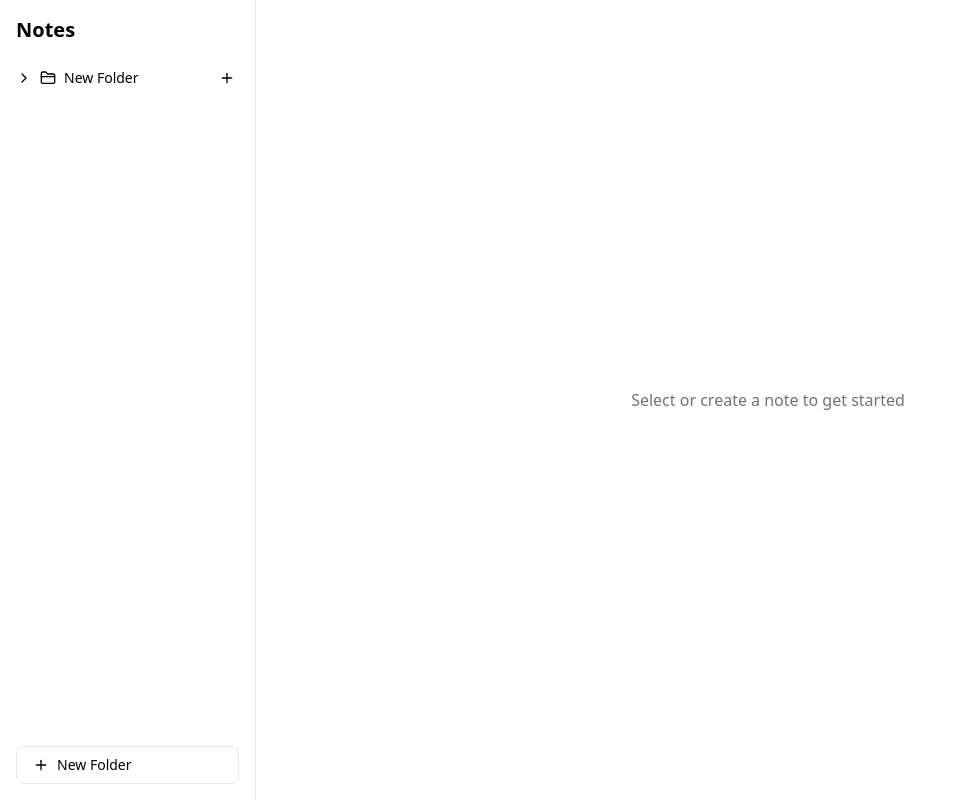
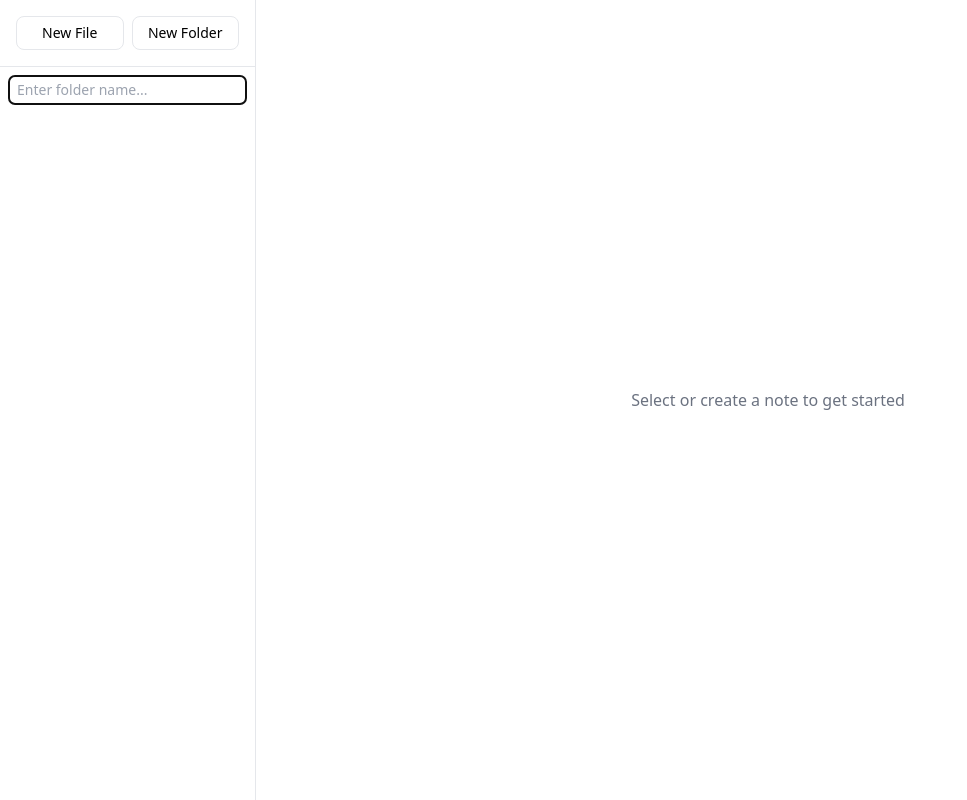
Before and after one commit to mariusrundereim/jasper-app, a Next.js app: page / in a window 1280 px wide. Both pictures are taken after a click on the button "New Folder". Shown: the whole page, without its empty margins (0-967 px from the left). Built offline with nearby package versions, Linux system fonts and the light colour scheme.

Commit message:
update that user can change folder name in sidebar

```diff
--- a/app/components/sidebar.tsx
+++ b/app/components/sidebar.tsx
@@ -8,6 +8,7 @@ import {
   FolderClosed,
   Plus,
   Trash,
+  Edit,
 } from "lucide-react";
 import { Folder, Note } from "../types/notes";
 
@@ -17,7 +18,9 @@ interface SidebarProps {
   onSelectNote: (note: Note) => void;
   onCreateNote: (folderId: string) => void;
   onDeleteNote: (noteId: string) => void;
-  onCreateFolder: () => void;
+  onCreateFolder: (name: string) => void;
+  onDeleteFolder: (folderId: string) => void;
+  onUpdateFolder: (folderId: string, updates: Partial<Folder>) => void;
 }
 
 function Sidebar({
@@ -27,49 +30,138 @@ function Sidebar({
   onCreateNote,
   onDeleteNote,
   onCreateFolder,
+  onDeleteFolder,
+  onUpdateFolder,
 }: SidebarProps) {
   const [expandedFolders, setExpandedFolders] = useState<
     Record<string, boolean>
   >({});
+  const [selectedFolderId, setSelectedFolderId] = useState<string | null>(null);
+  const [isCreatingFolder, setIsCreatingFolder] = useState(false);
+  const [newFolderName, setNewFolderName] = useState("");
 
+  // Toggle folder
   const toggleFolder = (folderId: string) => {
     setExpandedFolders((prev) => ({
       ...prev,
       [folderId]: !prev[folderId],
     }));
   };
+
+  // Create folder
+  const handleCreateFolder = () => {
+    setIsCreatingFolder(true);
+    setNewFolderName("");
+  };
+
+  // Handle folder submit
+  const handleFolderSubmit = (e: React.FormEvent) => {
+    e.preventDefault();
+    if (newFolderName.trim()) {
+      onCreateFolder(newFolderName);
+      setIsCreatingFolder(false);
+      setNewFolderName("");
+    }
+  };
+
   return (
     <div className="flex h-screen w-64 flex-col border-r bg-white">
-      <div className="p-4">
-        <h1 className="text-xl font-bold">Notes</h1>
+      {/* Header with New File/Folder buttons */}
+      <div className="border-b p-4">
+        <div className="flex gap-2">
+          <button
+            className="flex-1 rounded-lg border border-gray-200 px-3 py-1.5 text-sm hover:bg-gray-50"
+            onClick={() => selectedFolderId && onCreateNote(selectedFolderId)}
+          >
+            New File
+          </button>
+          <button
+            className="flex-1 rounded-lg border border-gray-200 px-3 py-1.5 text-sm hover:bg-gray-50"
+            onClick={handleCreateFolder}
+          >
+            New Folder
+          </button>
+        </div>
       </div>
 
-      <div className="flex-1 overflow-auto px-2">
+      {/* Folder list */}
+      <div className="flex-1 overflow-auto p-2">
+        {/* New Folder Input */}
+        {isCreatingFolder && (
+          <form onSubmit={handleFolderSubmit} className="mb-2">
+            <input
+              autoFocus
+              type="text"
+              value={newFolderName}
+              onChange={(e) => setNewFolderName(e.target.value)}
+              onBlur={() => {
+                if (!newFolderName.trim()) {
+                  setIsCreatingFolder(false);
+                }
+              }}
+              className="w-full rounded-md border border-gray-300 px-2 py-1 text-sm"
+              placeholder="Enter folder name..."
+            />
+          </form>
+        )}
+
+        {/* Folders */}
         {folders.map((folder) => (
-          <div key={folder.id} className="mb-2">
+          <div key={folder.id} className="mb-1">
             <div
-              className="flex items-center gap-2 rounded-lg px-2 py-1.5 hover:bg-gray-100 cursor-pointer"
-              onClick={() => toggleFolder(folder.id)}
+              className={`group flex items-center gap-2 rounded-lg px-2 py-1.5 hover:bg-gray-100 ${
+                selectedFolderId === folder.id ? "bg-gray-100" : ""
+              }`}
+              onClick={() => setSelectedFolderId(folder.id)}
+            >
+              <button
+                className="p-0.5"
+                onClick={(e) => {
+                  e.stopPropagation();
+                  toggleFolder(folder.id);
+                }}
               >
                 {expandedFolders[folder.id] ? (
                   <ChevronDown className="h-4 w-4" />
                 ) : (
                   <ChevronRight className="h-4 w-4" />
                 )}
+              </button>
               <FolderClosed className="h-4 w-4" />
-              <span className="text-sm font-medium">{folder.name}</span>
+              <span className="flex-1 text-sm">{folder.name}</span>
 
+              {/* Edit/Delete buttons - only shown when folder is selected */}
+              {selectedFolderId === folder.id && (
+                <div className="flex gap-1">
                   <button
-                className="ml-auto rounded-sm p-1 hover:bg-gray-200"
+                    className="rounded p-1 hover:bg-gray-200"
                     onClick={(e) => {
                       e.stopPropagation();
-                  onCreateNote(folder.id);
+                      onUpdateFolder(folder.id, {
+                        name:
+                          prompt("New folder name:", folder.name) ||
+                          folder.name,
+                      });
                     }}
                   >
-                <Plus className="h-4 w-4" />
+                    <Edit className="h-4 w-4" />
+                  </button>
+                  <button
+                    className="rounded p-1 hover:bg-gray-200"
+                    onClick={(e) => {
+                      e.stopPropagation();
+                      if (confirm("Delete this folder and all its notes?")) {
+                        onDeleteFolder(folder.id);
+                      }
+                    }}
+                  >
+                    <Trash className="h-4 w-4" />
                   </button>
                 </div>
+              )}
+            </div>
 
+            {/* Notes */}
             {expandedFolders[folder.id] && (
               <div className="ml-4 mt-1 space-y-1">
                 {folder.notes.map((note) => (
@@ -84,31 +176,17 @@ function Sidebar({
                   >
                     <File className="h-4 w-4" />
                     <span className="text-sm">{note.title}</span>
-
-                    <DropdownMenu.Root>
-                      <DropdownMenu.Trigger asChild>
                     <button
-                          className="ml-auto rounded-sm p-1 hover:bg-gray-200"
-                          onClick={(e) => e.stopPropagation()}
+                      className="ml-auto rounded p-1 opacity-0 hover:bg-gray-200 group-hover:opacity-100"
+                      onClick={(e) => {
+                        e.stopPropagation();
+                        if (confirm("Delete this note?")) {
+                          onDeleteNote(note.id);
+                        }
+                      }}
                     >
                       <Trash className="h-4 w-4" />
                     </button>
-                      </DropdownMenu.Trigger>
-
-                      <DropdownMenu.Portal>
-                        <DropdownMenu.Content
-                          className="min-w-[120px] rounded-md bg-white p-1 shadow-md"
-                          sideOffset={5}
-                        >
-                          <DropdownMenu.Item
-                            className="flex cursor-pointer items-center rounded-sm px-2 py-1.5 text-sm text-red-600 outline-none hover:bg-gray-100"
-                            onClick={() => onDeleteNote(note.id)}
-                          >
-                            Delete Note
-                          </DropdownMenu.Item>
-                        </DropdownMenu.Content>
-                      </DropdownMenu.Portal>
-                    </DropdownMenu.Root>
                   </div>
                 ))}
               </div>
@@ -116,16 +194,6 @@ function Sidebar({
           </div>
         ))}
       </div>
-
-      <div className="p-4">
-        <button
-          className="flex w-full items-center gap-2 rounded-lg border border-gray-200 px-4 py-2 text-sm hover:bg-gray-50"
-          onClick={onCreateFolder}
-        >
-          <Plus className="h-4 w-4" />
-          New Folder
-        </button>
-      </div>
     </div>
   );
 }
--- a/app/page.tsx
+++ b/app/page.tsx
@@ -4,7 +4,6 @@ import { useState, useCallback } from "react";
 import { Note, Folder, ViewMode } from "./types/notes";
 import Sidebar from "./components/sidebar";
 import MarkdownEditor from "./components/markdown-editor";
-import { Loader2 } from "lucide-react";
 
 function Home() {
   const [folders, setFolders] = useState<Folder[]>([]);
@@ -56,13 +55,12 @@ function Home() {
   );
 
   // Handler for creating a new folder
-  const createFolder = useCallback(() => {
+  const createFolder = useCallback((name: string) => {
     const newFolder: Folder = {
       id: Date.now().toString(),
-      name: "New Folder",
+      name: name,
       notes: [],
     };
-
     setFolders((prevFolders) => [...prevFolders, newFolder]);
   }, []);
 
@@ -103,30 +101,19 @@ function Home() {
     [selectedNote]
   );
 
-  // Old
-  // const handleUpdateNote = useCallback(
-  //   (updatedNote: Partial<Note>) => {
-  //     if (!selectedNote) return;
-
-  //     const newNote = {
-  //       ...selectedNote,
-  //       ...updatedNote,
-  //       updatedAt: new Date(),
-  //     };
-
-  //     setFolders((prevFolders) =>
-  //       prevFolders.map((folder) => ({
-  //         ...folder,
-  //         notes: folder.notes.map((note) =>
-  //           note.id === selectedNote.id ? newNote : note
-  //         ),
-  //       }))
-  //     );
-
-  //     setSelectedNote(newNote);
-  //   },
-  //   [selectedNote]
-  // );
+  // Handler for deleting a folder
+  const handleDeleteFolder = useCallback(
+    (folderId: string) => {
+      setFolders((prevFolders) =>
+        prevFolders.filter((folder) => folder.id !== folderId)
+      );
+      // If the selected note was in the deleted folder, clear the selection
+      if (selectedNote?.folderId === folderId) {
+        setSelectedNote(undefined);
+      }
+    },
+    [selectedNote]
+  );
 
   return (
     <div className="flex h-screen">
@@ -137,6 +124,8 @@ function Home() {
         onCreateNote={createNote}
         onDeleteNote={handleDeleteNote}
         onCreateFolder={createFolder}
+        onUpdateFolder={handleUpdateFolder}
+        onDeleteFolder={handleDeleteFolder}
       />
       <main className="flex-1 overflow-hidden p-4">
         {selectedNote ? (
```
Lines whose indentation alone changed are shown as unchanged.
